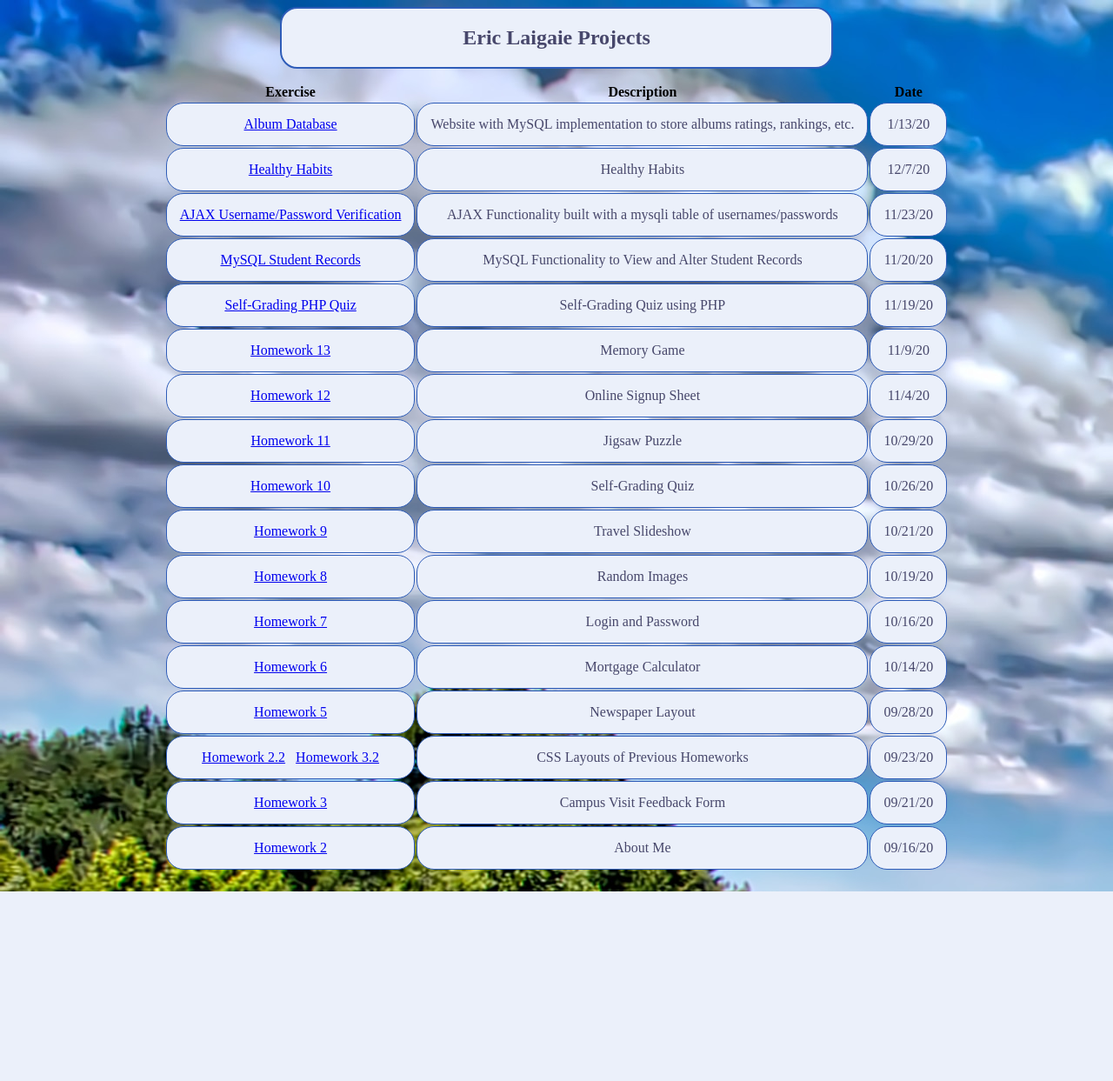
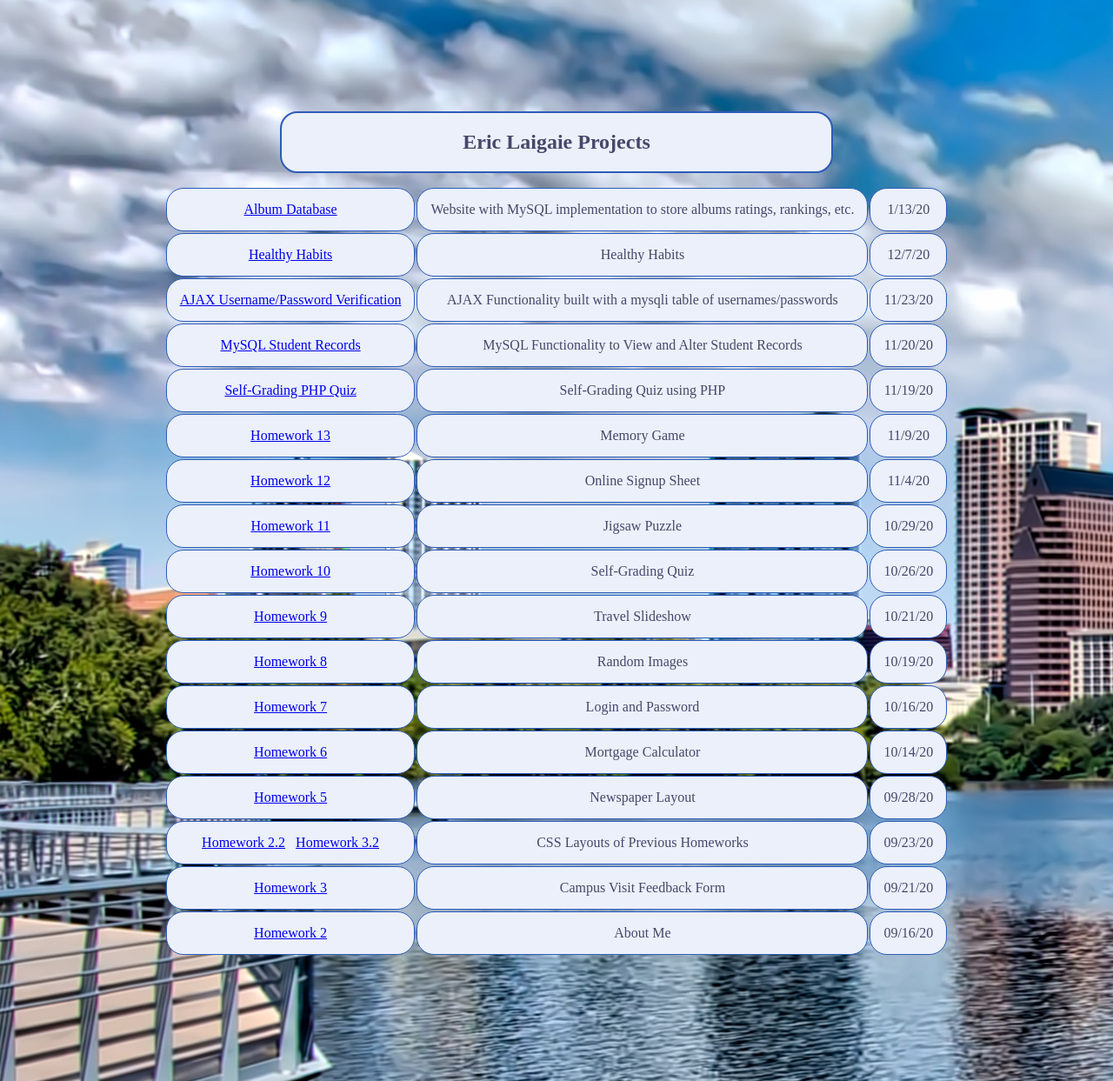
Before and after one commit to ericlaigaie/Personal_Projects, a PHP site: page / in a window 1280 px wide. Shown: the whole page at 87% size. Before the commit the page ends 1025 px from the top, so only its background shows below. Run offline with PHP 8.4, Linux system fonts and the light colour scheme.

Commit message:
Fix back image
Idex backimage fix

```diff
--- a/index.css
+++ b/index.css
@@ -1,6 +1,10 @@
 body {
 	background-color: #cce0ff;
 	background-image: url("austin.jpg");
+	padding: 120px 0;
+	background-repeat: no-repeat;
+	background-attachment: fixed;
+	background-position: center;
 }
 
 table {
--- a/index.html
+++ b/index.html
@@ -17,12 +17,6 @@
 </div>
 
 	<table>
-
-	<tr>
-	<th> Exercise </th>
-	<th> Description </th>
-	<th> Date </th>
-	</tr>
 
 	<tr>
 	<td> <a href="albums/albums.html"> Album Database </a> </td>
```
